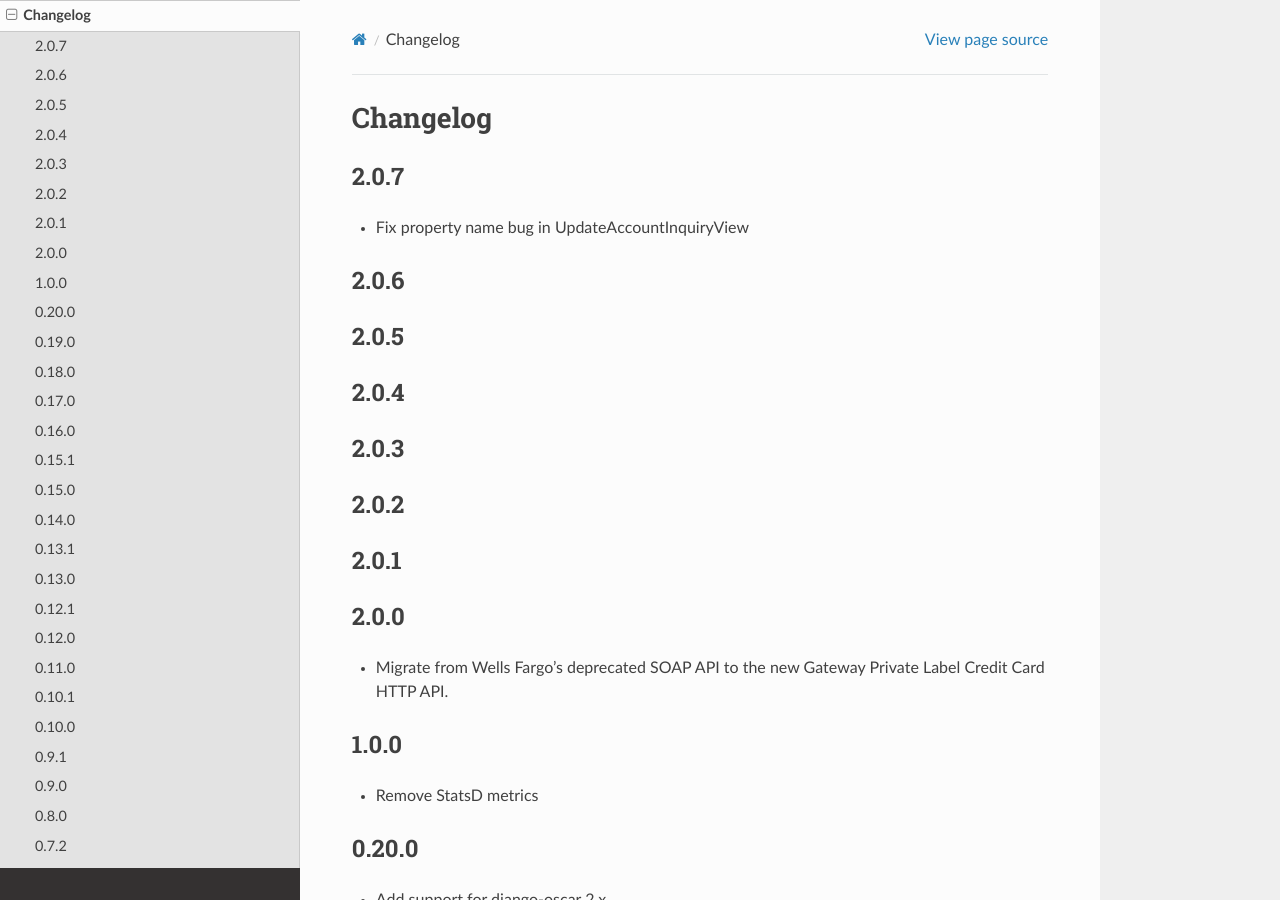
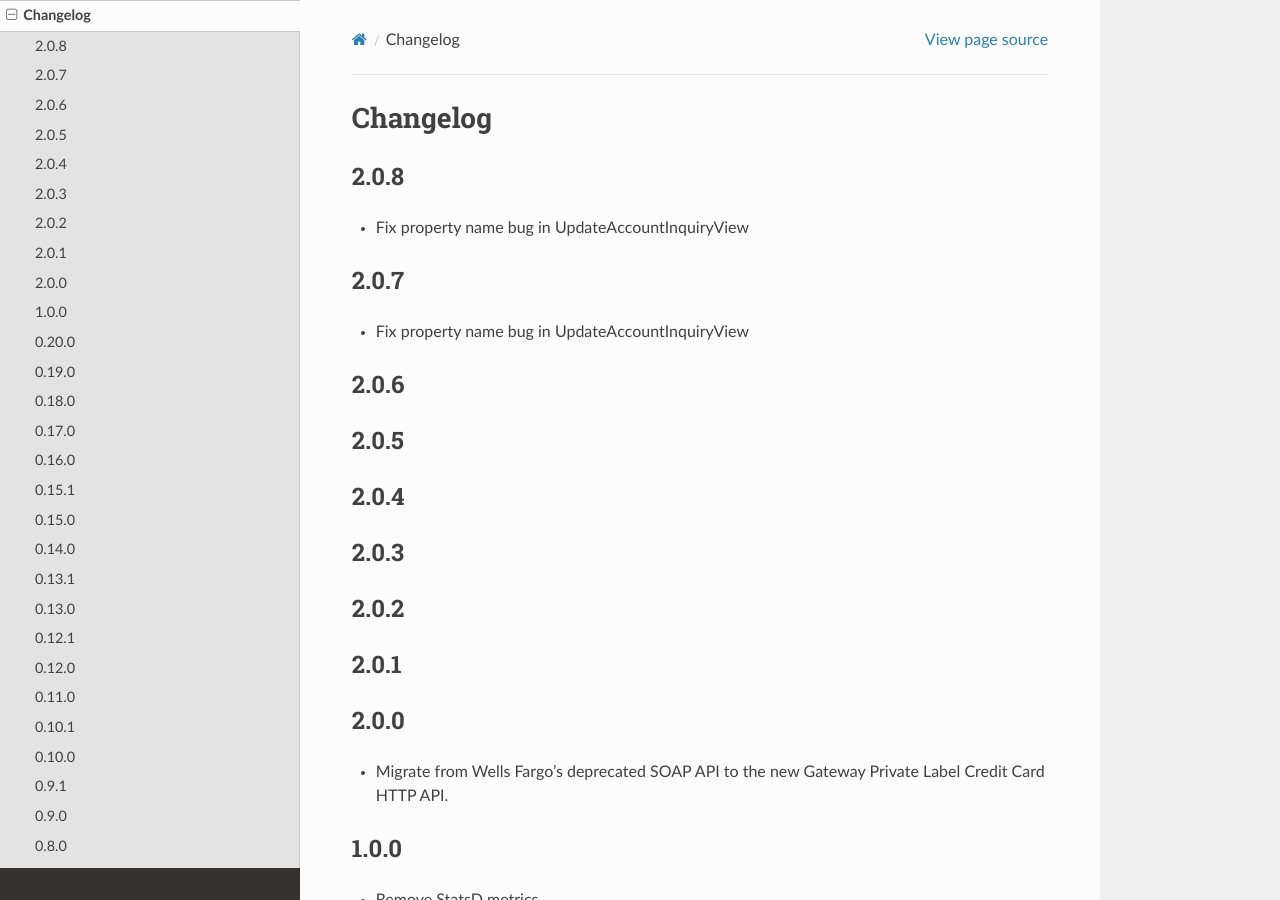
Before and after one commit to thelabnyc/django-oscar-wfrs, a Sphinx documentation site: the page built from docs/changes.rst, in a window 1280 px wide and 900 px high. Built offline with Sphinx 7.4.7 and the Read the Docs theme 2.0.0, drawn with Linux system fonts in a browser that asks for light colours; the version number could not be read and is left out.

Commit message:
Update changelog

```diff
--- a/docs/changes.rst
+++ b/docs/changes.rst
@@ -2,6 +2,10 @@
 
 Changelog
 =========
+
+2.0.8
+------------------
+- Fix property name bug in UpdateAccountInquiryView
 
 2.0.7
 ------------------
```
